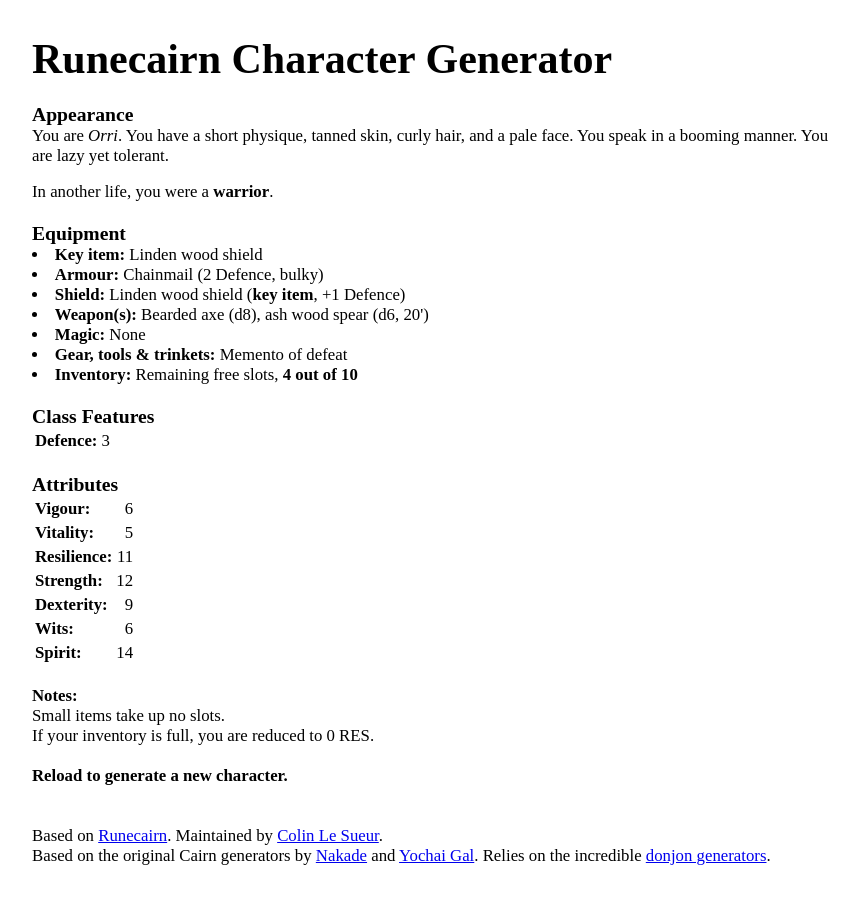
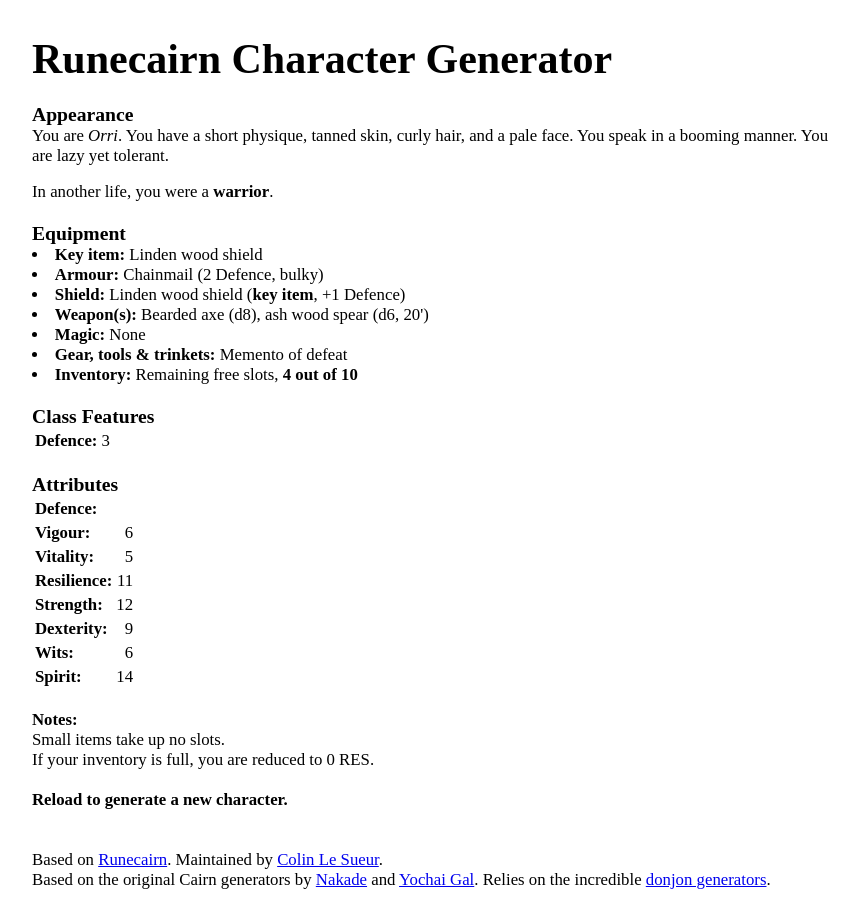
Before and after one commit to byodinsbeardrpg/byodinsbeardrpg.github.io, a Jekyll site: the page generator/index.html, which Jekyll copies as it is, in a window 1280 px wide. Shown: the whole page, without its empty margins (208-1066 px from the left). Built offline with Jekyll 4.4.1, drawn with Linux system fonts in a browser that asks for light colours; some web fonts are replaced.

Commit message:
Update index.html

```diff
--- a/generator/index.html
+++ b/generator/index.html
@@ -39,6 +39,7 @@
 	  <span id="character"></span>
       <h3>Attributes</h3>
       <table>
+        <tr align="left"><th>Defence: </th><td align="right" id="defTotal"></td></tr>
         <tr align="left"><th>Vigour: </th><td align="right" id="vig"></td></tr>
         <tr align="left"><th>Vitality: </th><td align="right" id="vit"></td></tr>
         <tr align="left"><th>Resilience: </th><td align="right" id="res"></td></tr>
```
